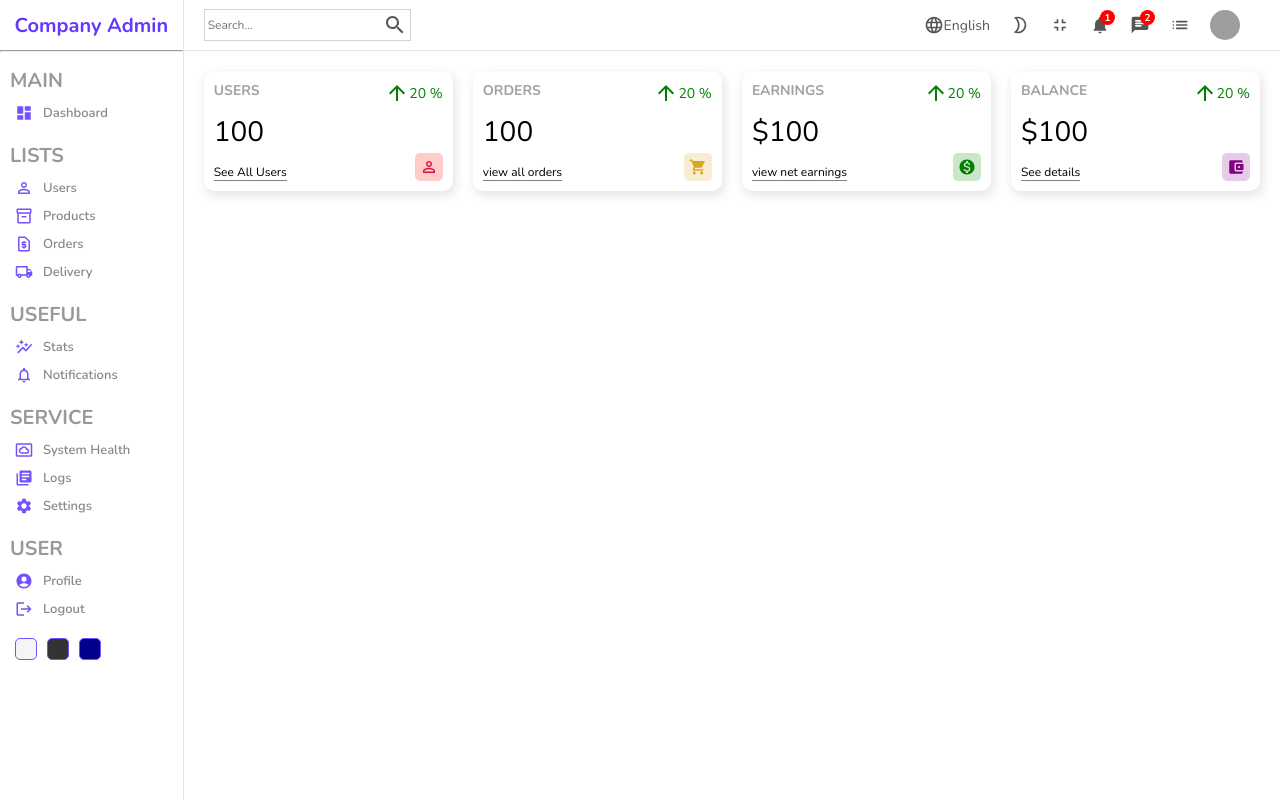
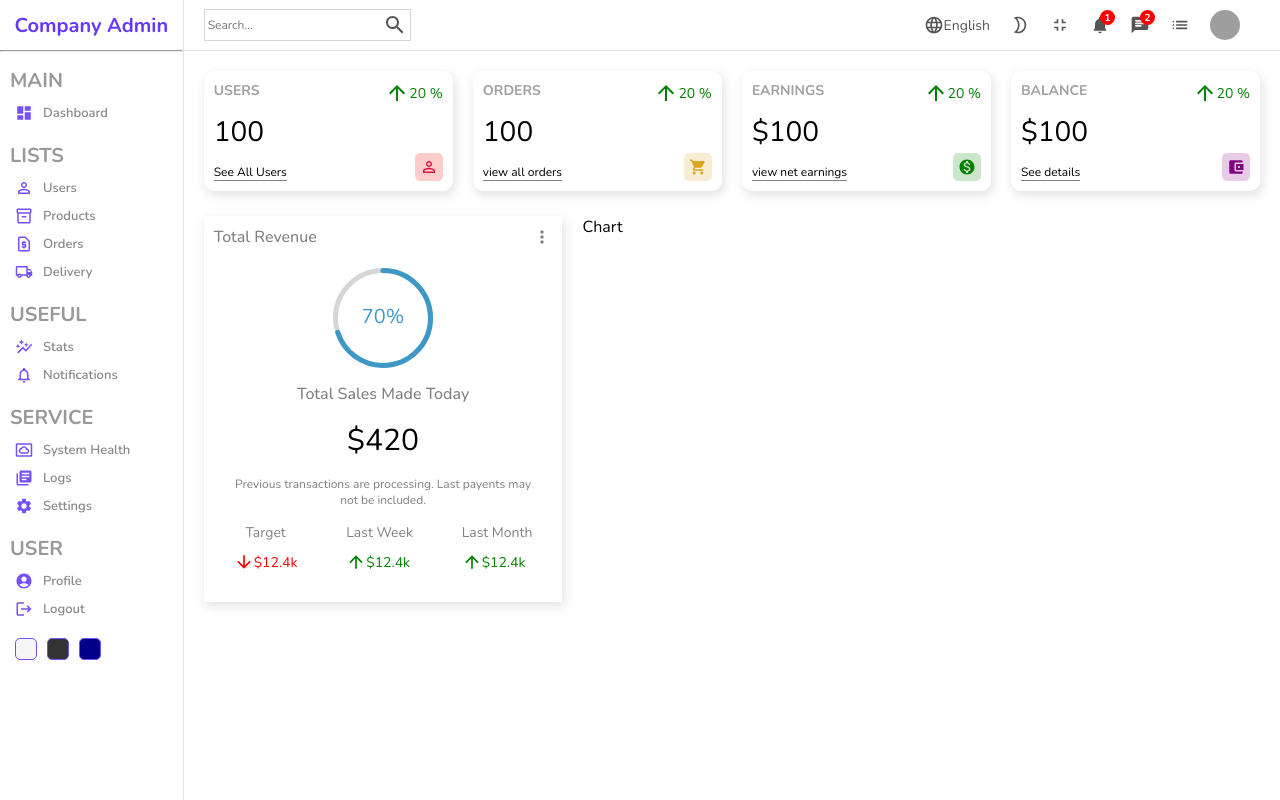
Before and after one commit to Yohannes-H/React-Admin-Dashboard, a React (Create React App) app: page / in a window 1280 px wide. Built offline with nearby package versions, Linux system fonts and the light colour scheme; grey boxes are pictures that could not be loaded.

Commit message:
Featured component is updated

```diff
--- a/package.json
+++ b/package.json
@@ -11,6 +11,7 @@
     "@testing-library/react": "^13.3.0",
     "@testing-library/user-event": "^13.5.0",
     "react": "^18.2.0",
+    "react-circular-progressbar": "^2.1.0",
     "react-dom": "^18.2.0",
     "react-router-dom": "^6.3.0",
     "react-scripts": "5.0.1",
--- /dev/null
+++ b/src/components/chart/Chart.jsx
@@ -0,0 +1,7 @@
+import React from "react";
+import "./chart.scss";
+function Chart() {
+  return <div className="chart">Chart</div>;
+}
+
+export default Chart;
--- /dev/null
+++ b/src/components/chart/chart.scss
@@ -0,0 +1,3 @@
+.chart {
+  flex: 4;
+}
--- /dev/null
+++ b/src/components/featured/Featured.jsx
@@ -0,0 +1,53 @@
+import React from "react";
+import "./featured.scss";
+import { CircularProgressbar } from "react-circular-progressbar";
+import MoreVertIcon from "@mui/icons-material/MoreVert";
+import "react-circular-progressbar/dist/styles.css";
+import ArrowUpwardIcon from "@mui/icons-material/ArrowUpward";
+import ArrowDownwardIcon from "@mui/icons-material/ArrowDownward";
+function Featured() {
+  return (
+    <div className="featured">
+      <div className="top">
+        <h1 className="title">Total Revenue</h1>
+        <MoreVertIcon fontSize="small" />
+      </div>
+      <div className="bottom">
+        <div className="featuredchart">
+          <CircularProgressbar value={70} text="70%" strokeWidth={5} />
+        </div>
+        <p className="title">Total Sales Made Today</p>
+        <p className="amount">$420</p>
+        <p className="desc">
+          Previous transactions are processing. Last payents may not be
+          included.
+        </p>
+        <div className="summary">
+          <div className="item">
+            <div className="itemTitle">Target</div>
+            <div className="itemResult negative">
+              <ArrowDownwardIcon fontSize="small" />
+              <div className="resultAmount">$12.4k</div>
+            </div>
+          </div>
+          <div className="item">
+            <div className="itemTitle">Last Week</div>
+            <div className="itemResult positive">
+              <ArrowUpwardIcon fontSize="small" />
+              <div className="resultAmount">$12.4k</div>
+            </div>
+          </div>
+          <div className="item">
+            <div className="itemTitle">Last Month</div>
+            <div className="itemResult positive">
+              <ArrowUpwardIcon fontSize="small" />
+              <div className="resultAmount">$12.4k</div>
+            </div>
+          </div>
+        </div>
+      </div>
+    </div>
+  );
+}
+
+export default Featured;
--- /dev/null
+++ b/src/components/featured/featured.scss
@@ -0,0 +1,76 @@
+.featured {
+  flex: 2;
+  -webkit-box-shadow: 2px 4px 10px 1px rgba(0, 0, 0, 0.47);
+  box-shadow: 2px 4px 10px 1px rgba(201, 201, 201, 0.47);
+  padding: 10px;
+
+  .top {
+    display: flex;
+    align-items: center;
+    justify-content: space-between;
+    color: gray;
+
+    .title {
+      font-size: 16px;
+      font-weight: 500;
+    }
+  }
+  .bottom {
+    padding: 20px;
+    display: flex;
+    flex-direction: column;
+    align-items: center;
+    justify-content: center;
+    gap: 15px;
+
+    .featuredchart {
+      width: 100px;
+      height: 100px;
+    }
+
+    .title {
+      font-weight: 500;
+      color: gray;
+    }
+    .amount {
+      font-size: 30px;
+    }
+
+    .desc {
+      font-weight: 300;
+      font-size: 12px;
+      color: gray;
+      text-align: center;
+    }
+
+    .summary {
+      width: 100%;
+      display: flex;
+      align-items: center;
+      justify-content: space-between;
+
+      .item {
+        text-align: center;
+
+        .itemTitle {
+          font-size: 14px;
+          color: gray;
+        }
+
+        .itemResult {
+          display: flex;
+          align-items: center;
+          margin-top: 10px;
+          font-size: 14px;
+
+          &.positive {
+            color: green;
+          }
+          &.negative {
+            color: red;
+          }
+        }
+      }
+    }
+  }
+}
--- a/src/pages/home/Home.jsx
+++ b/src/pages/home/Home.jsx
@@ -1,4 +1,6 @@
 import React from "react";
+import Chart from "../../components/chart/Chart";
+import Featured from "../../components/featured/Featured";
 import Navbar from "../../components/navbar/Navbar";
 import Sidebar from "../../components/sidebar/Sidebar";
 import Widget from "../../components/widget/Widget";
@@ -15,6 +17,10 @@
           <Widget type="earning" />
           <Widget type="balance" />
         </div>
+        <div className="charts">
+          <Featured />
+          <Chart />
+        </div>
       </div>
     </div>
   );
--- a/src/pages/home/home.scss
+++ b/src/pages/home/home.scss
@@ -3,10 +3,15 @@
   .homeContainer {
     flex: 6;
 
-    .widgets {
+    .widgets,
+    .charts {
       display: flex;
       padding: 20px;
       gap: 20px;
     }
+
+    .charts {
+      padding: 5px 20px;
+    }
   }
 }
```
Also changed, not shown: 1 other file (tests, documents, lock files or other folders).
